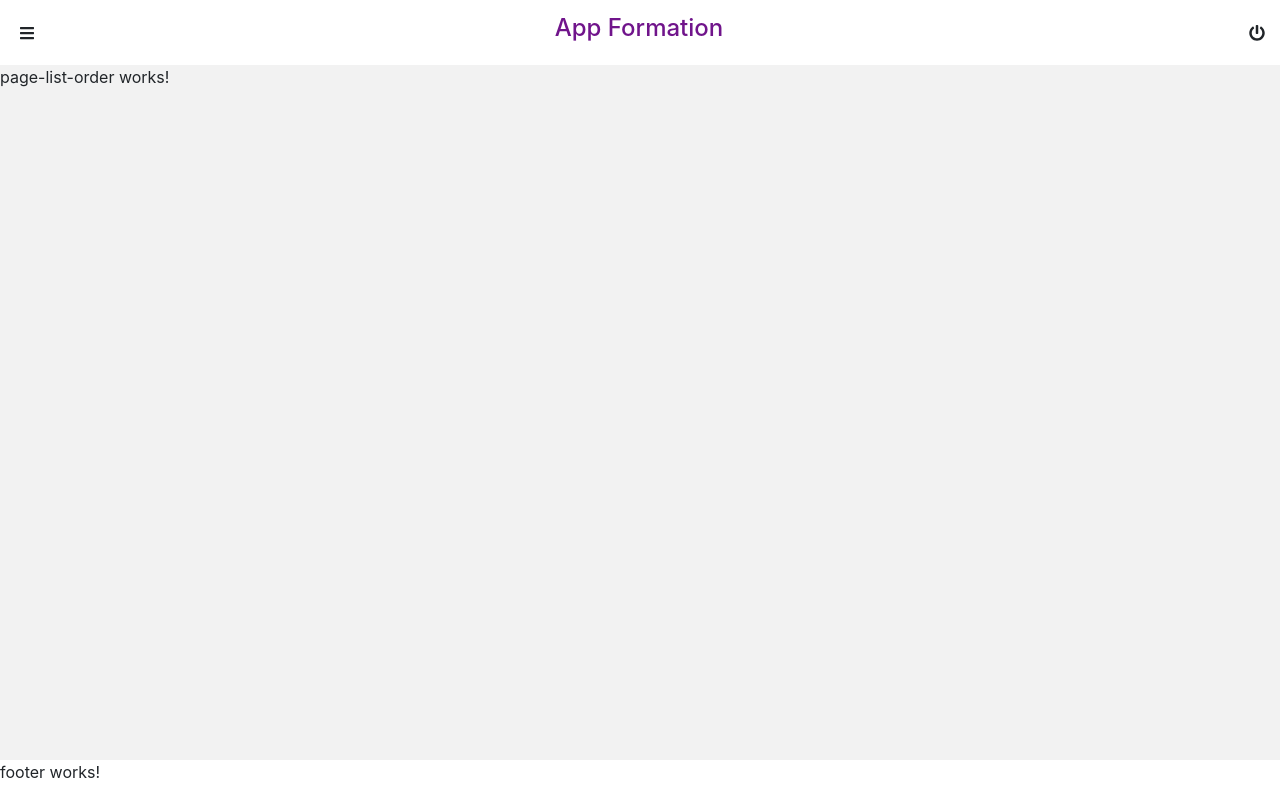
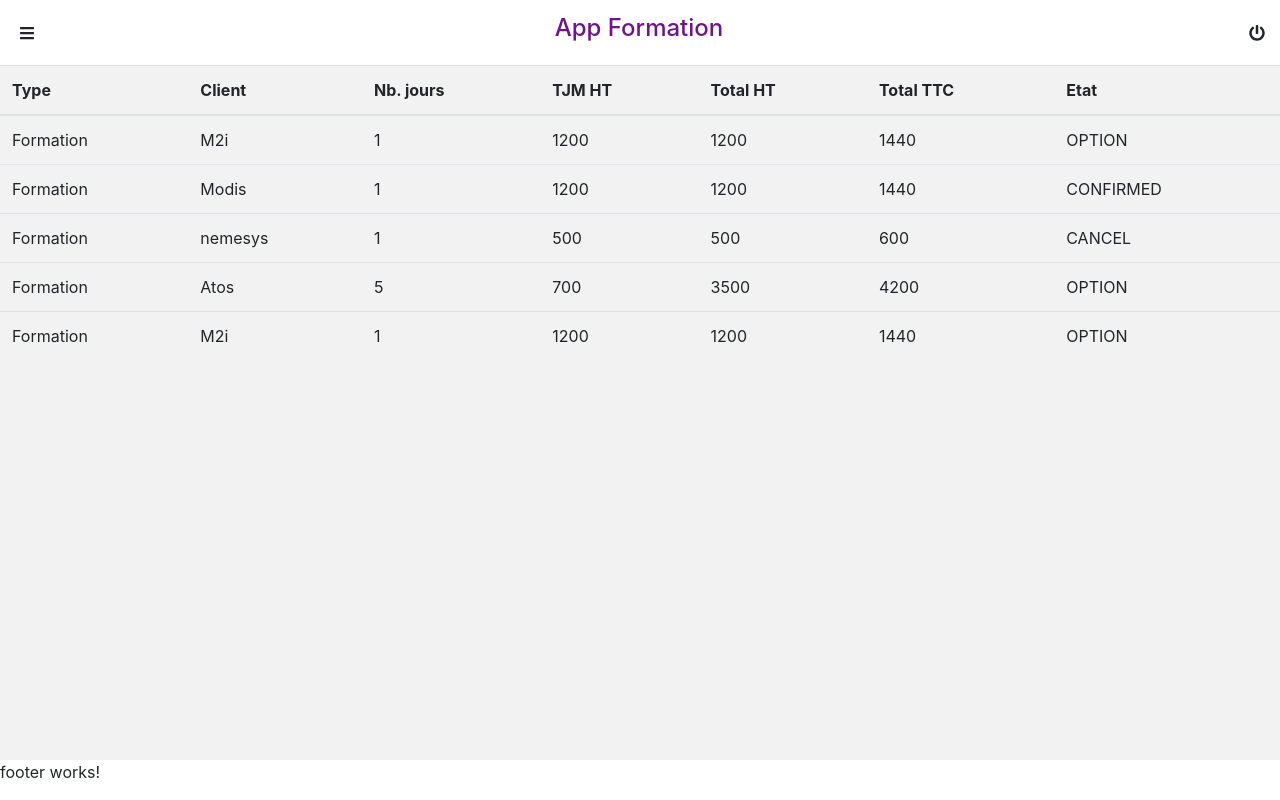
Before and after one commit to Absink/Formation0712, an Angular app in the folder appFormation/: page /orders in a window 1280 px wide. Built offline with nearby package versions, Linux system fonts and the light colour scheme; data requests are answered from the project's data file.

Commit message:
Ajout decorator input

```diff
--- a/appFormation/src/app/icon/icon-delete/icon-delete.component.ts
+++ b/appFormation/src/app/icon/icon-delete/icon-delete.component.ts
@@ -4,7 +4,7 @@ import { faTrash } from '@fortawesome/free-solid-svg-icons';
 @Component({
   selector: 'app-icon-delete',
   templateUrl: './icon-delete.component.html',
-  styleUrls: ['./icon-delete.component.scss']
+  styleUrls: ['./icon-delete.component.scss'],
 })
 export class IconDeleteComponent implements OnInit {
 
--- /dev/null
+++ b/appFormation/src/app/shared/components/table-light/table-light.component.html
@@ -0,0 +1,31 @@
+<!-- <p>{{ headers | json }}</p>
+<p>{{ collection | json }}</p> -->
+
+<table class="table">
+  <thead>
+    <tr>
+      <th *ngFor="let h of headers">{{ h }}</th>
+    </tr>
+  </thead>
+  <tbody *ngIf="collectionOrder">
+    <tr *ngFor="let c of collectionOrder">
+      <td>{{ c.typePresta }}</td>
+      <td>{{ c.client }}</td>
+      <td>{{ c.nbJours }}</td>
+      <td>{{ c.tjmHT }}</td>
+      <td>{{ c.totalHT() }}</td>
+      <td>{{ c.totalTTC() }}</td>
+      <td>{{ c.state }}</td>
+    </tr>
+  </tbody>
+  <tbody *ngIf="collectionClient">
+    <tr *ngFor="let c of collectionClient">
+      <td>{{ c.name }}</td>
+      <td>{{ c.tva }}</td>
+      <td>{{ c.ca }}</td>
+      <td>{{ c.comment }}</td>
+      <td>{{ c.state }}</td>
+      <td>{{ c.total() }}</td>
+    </tr>
+  </tbody>
+</table>
--- /dev/null
+++ b/appFormation/src/app/shared/components/table-light/table-light.component.ts
@@ -0,0 +1,21 @@
+import { Component, Input, OnInit } from '@angular/core';
+import { Client } from '../../models/client.model';
+import { Order } from '../../models/order.model';
+
+@Component({
+  selector: 'app-table-light',
+  templateUrl: './table-light.component.html',
+  styleUrls: ['./table-light.component.scss']
+})
+export class TableLightComponent implements OnInit {
+
+  @Input() public collectionOrder: Order[];
+  @Input() public collectionClient: Client[];
+  @Input() public headers: string[];
+
+  constructor() { }
+
+  ngOnInit(): void {
+  }
+
+}
--- a/appFormation/src/app/shared/shared.module.ts
+++ b/appFormation/src/app/shared/shared.module.ts
@@ -1,12 +1,16 @@
 import { NgModule } from '@angular/core';
 import { CommonModule } from '@angular/common';
+import { TableLightComponent } from './components/table-light/table-light.component';
 
 
 
 @NgModule({
-  declarations: [],
+  declarations: [TableLightComponent],
   imports: [
     CommonModule
+  ],
+  exports: [
+    TableLightComponent
   ]
 })
 export class SharedModule { }
--- a/appFormation/src/app/views/client/client.module.ts
+++ b/appFormation/src/app/views/client/client.module.ts
@@ -3,13 +3,15 @@ import { CommonModule } from '@angular/common';
 
 import { ClientRoutingModule } from './client-routing.module';
 import { PageListClientComponent } from './pages/page-list-client/page-list-client.component';
+import { SharedModule } from 'src/app/shared/shared.module';
 
 
 @NgModule({
   declarations: [PageListClientComponent],
   imports: [
     CommonModule,
-    ClientRoutingModule
+    ClientRoutingModule,
+    SharedModule
   ]
 })
 export class ClientModule { }
--- a/appFormation/src/app/views/client/pages/page-list-client/page-list-client.component.html
+++ b/appFormation/src/app/views/client/pages/page-list-client/page-list-client.component.html
@@ -1 +1 @@
-<p>page-list-client works!</p>
+<app-table-light *ngIf="clients" [collectionClient]="clients" [headers]="headers"></app-table-light>
--- a/appFormation/src/app/views/client/pages/page-list-client/page-list-client.component.ts
+++ b/appFormation/src/app/views/client/pages/page-list-client/page-list-client.component.ts
@@ -10,10 +10,12 @@ import { ClientsService } from '../../services/clients.service';
 export class PageListClientComponent implements OnInit {
 
   public clients: Client[];
+  public headers: string[];
 
   constructor(private clientService: ClientsService) { }
 
   ngOnInit(): void {
+    this.headers =['Name', 'TVA', 'CA', 'Commentaires', 'Etat', 'Total']
     this.clientService.collection.subscribe(datas => {
       this.clients = datas;
       console.log(this.clients);
--- a/appFormation/src/app/views/order/order.module.ts
+++ b/appFormation/src/app/views/order/order.module.ts
@@ -3,13 +3,15 @@ import { CommonModule } from '@angular/common';
 
 import { OrderRoutingModule } from './order-routing.module';
 import { PageListOrderComponent } from './pages/page-list-order/page-list-order.component';
+import { SharedModule } from 'src/app/shared/shared.module';
 
 
 @NgModule({
   declarations: [PageListOrderComponent],
   imports: [
     CommonModule,
-    OrderRoutingModule
+    OrderRoutingModule,
+    SharedModule
   ]
 })
 export class OrderModule { }
--- a/appFormation/src/app/views/order/pages/page-list-order/page-list-order.component.html
+++ b/appFormation/src/app/views/order/pages/page-list-order/page-list-order.component.html
@@ -1 +1 @@
-<p>page-list-order works!</p>
+<app-table-light *ngIf="orders" [collectionOrder]="orders" [headers]="headers"></app-table-light>
--- a/appFormation/src/app/views/order/pages/page-list-order/page-list-order.component.ts
+++ b/appFormation/src/app/views/order/pages/page-list-order/page-list-order.component.ts
@@ -10,10 +10,12 @@ import { OrdersService } from '../../services/orders.service';
 export class PageListOrderComponent implements OnInit {
 
   public orders: Order[];
+  public headers: string[];
 
   constructor(private orderService: OrdersService) { }
 
   ngOnInit(): void {
+    this.headers =['Type', 'Client', 'Nb. jours', 'TJM HT', 'Total HT', 'Total TTC', 'Etat'];
     this.orderService.collection.subscribe(datas => {
       this.orders = datas;
       console.log(this.orders);
--- a/appFormation/src/mocks/db.json
+++ b/appFormation/src/mocks/db.json
@@ -39,6 +39,16 @@
       "client": "Atos",
       "comment": "Comment pour Atos",
       "id": 4
+    },
+    {
+      "tjmHT": 1200,
+      "nbJours": 1,
+      "tva": 20,
+      "state": "OPTION",
+      "typePresta": "Formation",
+      "client": "M2i",
+      "comment": "merci m2i",
+      "id": 5
     }
   ],
   "clients": [
```
Also changed, not shown: appFormation/src/app/shared/components/table-light/table-light.component.scss (added), 1 other file (tests, documents, lock files or other folders).
